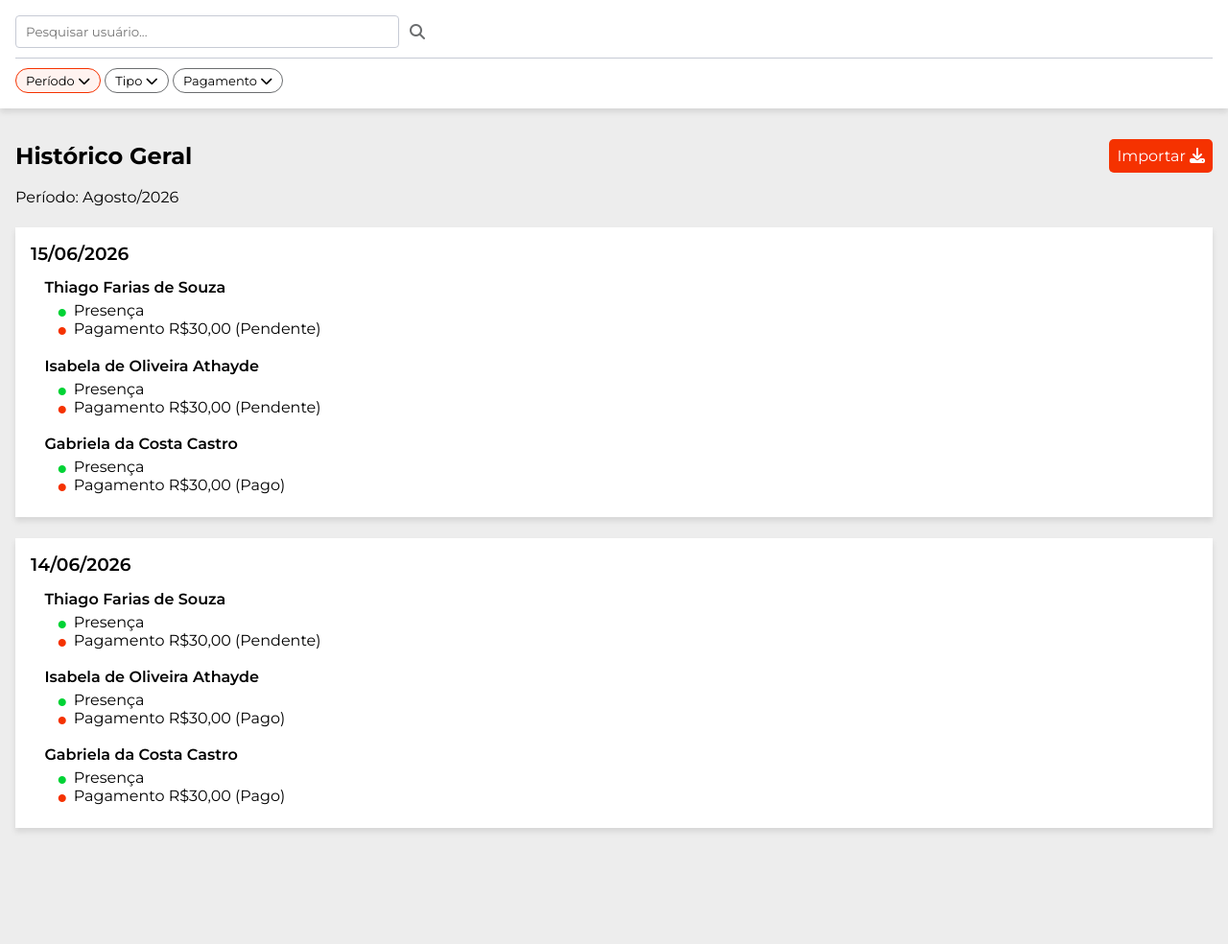
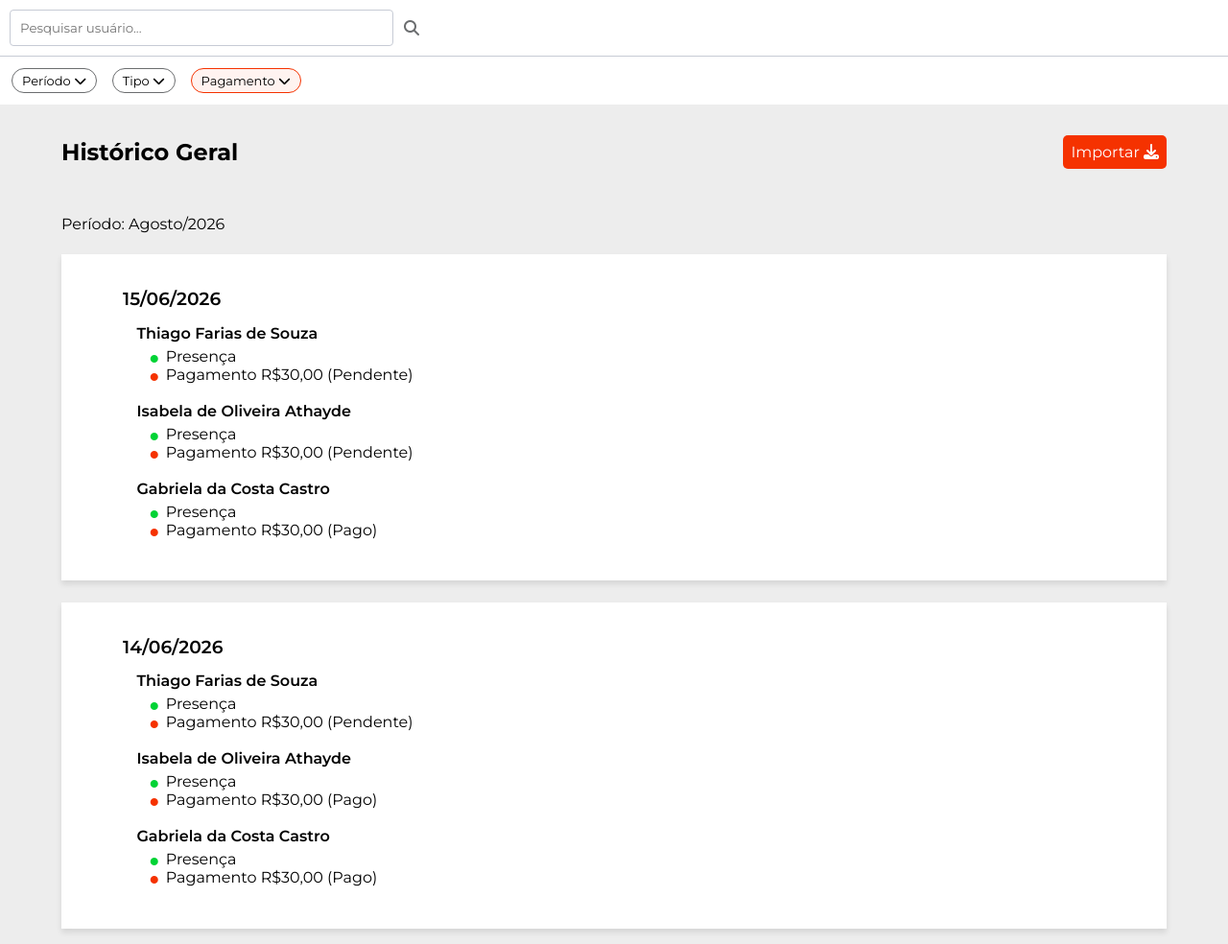
Before and after one commit to minesweepr/Gestao-PROMOS, a Flask app: page /historico_geral in a window 1280 px wide. Shown: the part 69-1053 px from the top of the page at 96% size. Run offline with Flask 3, Linux system fonts and the light colour scheme.

Commit message:
Add Filtro Dropdown historicos

```diff
--- a/app/static/css/historico.css
+++ b/app/static/css/historico.css
@@ -1,28 +1,34 @@
-#dados {
-    padding: 1rem;
+#dados { padding: 1rem; }
+html, body { overflow-x: hidden; }
+section.titulo-h2 { padding: 2rem 1rem 0; }
+.fa-circle { font-size: 8px; padding-right: 8px; }
+.hist-aluno { margin: 0.9rem 0.9rem 1.2rem; }
+.hist-aluno:last-of-type { margin: 0.9rem 0.9rem 0.5rem; }
+.hist-info { margin: 5px 0.9rem; }
+h3,h4, nav p  { font-weight: 600; }
+.hist-geral { margin: 1.4rem 0 0; padding: clamp(1em, 5vw, 2.2em) clamp(1em, 5vw, 6em); }
+button.import{ padding: 8px; }
+section.container-f {
+    padding: 0em;
+    background-color: #fff;
+    gap: 0;
 }
-section.titulo-h2 {
-    padding: 2rem 1rem 0;
+section.filtros > article.filtro-art {
+    padding: 12px;
+    max-width: 326px;
+    border-top: none;
 }
-.fa-circle {
-    font-size: 8px;
-    padding-right: 8px;
+.pesquisa { padding: 10px; border-bottom: 1px solid var(--cinza-claro); }
+.filtros > .menu {
+    position: static;
+    width: 100%;
+    padding: 10px 15px;
+    box-shadow: 0 6px 10px -4px rgba(0, 0, 0, 0.2);
 }
-.hist-aluno {
-    margin: 0.9rem 0.9rem 1.2rem;
+ul {
+    padding: 0.56em 1.756em;
+    display: flex;
+    flex-wrap: wrap;
+    gap: 7px;
 }
-.hist-aluno:last-of-type {
-    margin: 0.9rem 0.9rem 0.5rem;
-}
-.hist-info {
-    margin: 5px 0.9rem;
-}
-h3,h4 {
-    font-weight: 600;
-}
-.hist-geral {
-    margin: 1.4rem 0 0;
-}
-button.import{
-    padding: 8px;
-}
+@media (min-width: 600px){ section.titulo-h2, #dados { padding: 2rem clamp(1em, 5vw, 6em) 1em; } }
--- /dev/null
+++ b/app/templates/components/dropdown_filtro.html
@@ -0,0 +1,52 @@
+<article class="filtro-art input-flex">
+
+    <section>
+        <button data-menu="menu-filter-periodo" class="menu-dropdown btn-preto">
+            Período <i class="fa-solid fa-chevron-down"></i>
+        </button>
+    </section>
+
+    <section>
+        <button data-menu="menu-filter-tipo" class="menu-dropdown btn-preto">
+            Tipo <i class="fa-solid fa-chevron-down"></i>
+        </button>
+    </section>
+
+    <section>
+        <button data-menu="menu-filter-pagamento" class="menu-dropdown btn-preto selecionado">
+            Pagamento <i class="fa-solid fa-chevron-down"></i>
+        </button>
+    </section>
+
+</article>
+
+
+<nav id="menu-filter-periodo" class="menu">
+    <p>Período</p>
+    <ul>
+        <button class="btn-preto">Esta semana</button>
+        <button class="btn-preto">Este mês</button>
+        <button class="btn-preto">3 meses</button>
+        <button class="btn-preto">6 meses</button>
+    </ul>
+</nav>
+
+
+<nav id="menu-filter-tipo" class="menu">
+    <p>Tipo de Registro</p>
+    <ul>
+        <button class="btn-preto">Todos</button>
+        <button class="btn-preto">Apenas Presenças</button>
+        <button class="btn-preto">Apenas Pagamentos</button>
+    </ul>
+</nav>
+
+
+<nav id="menu-filter-pagamento" class="menu">
+    <p>Pagamento</p>
+    <ul>
+        <button class="btn-preto">Todos</button>
+        <button class="btn-preto">Pagos</button>
+        <button class="btn-preto">Pendentes</button>
+    </ul>
+</nav>
--- a/app/templates/historico_geral.html
+++ b/app/templates/historico_geral.html
@@ -7,14 +7,12 @@
 {% endblock %}
 
 {% block conteudo %}
-<section class="card-branco  card-largo filtros">
-    {% include "components/barra_pesquisa.html" %}
+<section class="container-f filtros">
+    <section class="pesquisa" >
+        {% include "components/barra_pesquisa.html" %}
+    </section>
 
-    <article>
-        <button class="btn-preto selecionado">Período <i class="fa-solid fa-chevron-down"></i></button>
-        <button class="btn-preto">Tipo <i class="fa-solid fa-chevron-down"></i></button>
-        <button class="btn-preto">Pagamento <i class="fa-solid fa-chevron-down"></i></button>
-    </article>
+    {% include "components/dropdown_filtro.html" %}
 </section>
 
 <section class="titulo-h2 flx">
```
Also changed, not shown: app/templates/historico_aluno.html (+2 -8 lines).
